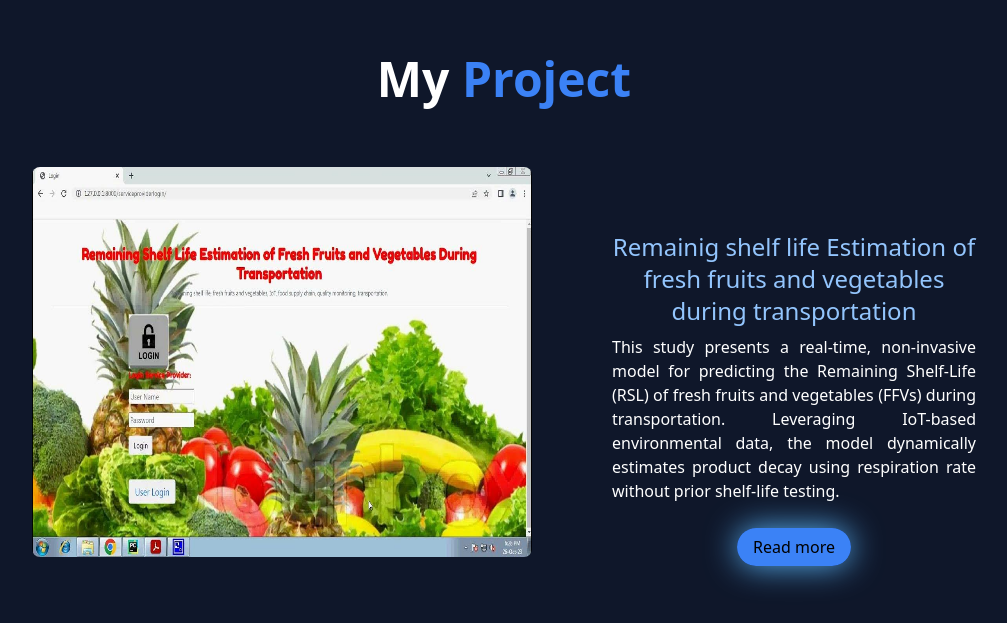
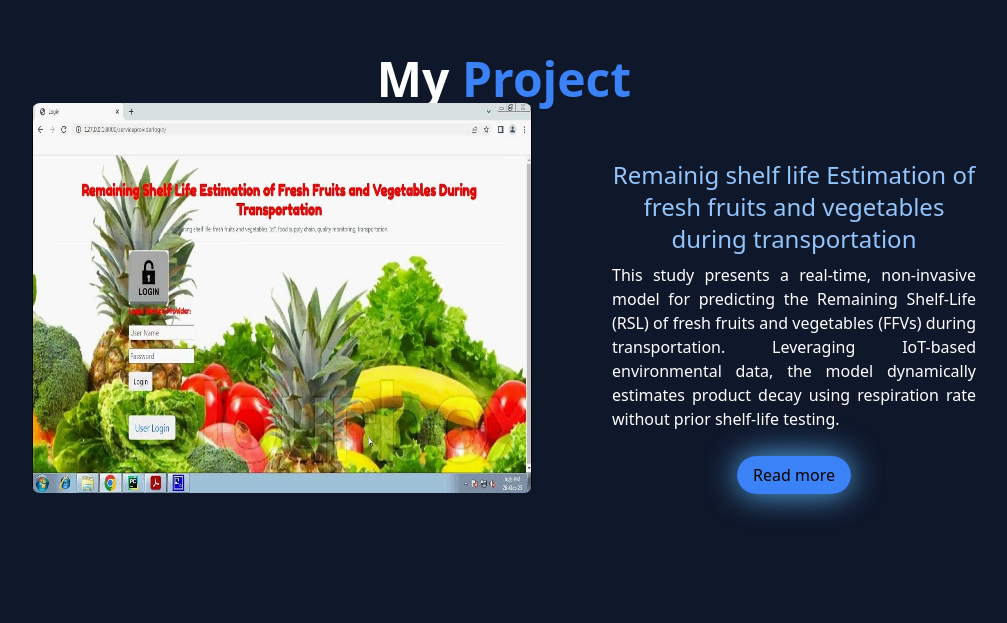
Before and after one commit to mallela-manasa/Portfolio, a website: page index.html in a window 1280 px wide. Shown: the part 2541-3164 px from the top of the page, without its empty margins (136-1143 px from the left). Drawn offline with Linux system fonts and the light colour scheme.

Commit message:
Update index.html

```diff
--- a/index.html
+++ b/index.html
@@ -111,13 +111,13 @@
     </section>
 
     <!--project-->
-    <section class="h-auto bg-slate-900 text-center p-10 lg:h-[100vh] xl:h-[100vh] 2xl:h-[100vh] lg:pt-32 xl:pt-32 2xl:pt-32 pt-16" id="c4">
-        <h1 class="text-center font-bold text-5xl mb-16">My <span class="text-blue-500">Project</span></h1>
+    <section class="h-auto bg-slate-900 text-center p-10 lg:h-[100vh] xl:h-[100vh] 2xl:h-[100vh] lg:pt-32 xl:pt-32 2xl:pt-32 pt-14" id="c4">
+        <h1 class="text-center font-bold text-5xl mb-14">My <span class="text-blue-500">Project</span></h1>
         <div class="lg:flex xl:flex 2xl:flex justify-between gap-20 lg:mx-32 xl:mx-32 2xl:mx-32">
 
             <img src="public/images/image.project.jpg" alt="Remainig shelf life estimation of fresh fruits and vegetables during transportation." class="h-[400px] mx-auto rounded-lg lg:h-[330px] xl:h-[390px] 2xl:h-[400px] lg:w-[500px] xl:w-[500px] 2xl:w-[600px]">
 
-            <div class="mt-1 xl:mt-16 2xl:mt-20">
+            <div class="mt-1 xl:mt-14 2xl:mt-20">
                 <h1 class="text-2xl lg:max-xl:text-xl text-blue-300">Remainig shelf life Estimation of fresh fruits and vegetables during transportation</h1>
                 <p class="mb-3 mt-2 lg:max-xl:mt-1 text-justify">This study presents a real-time, non-invasive model for predicting the Remaining Shelf-Life (RSL) of fresh fruits and vegetables (FFVs) during transportation. Leveraging IoT-based environmental data, the model dynamically estimates product decay using respiration rate without prior shelf-life testing.  </p>
                 <div class="text-center mt-8">
```
